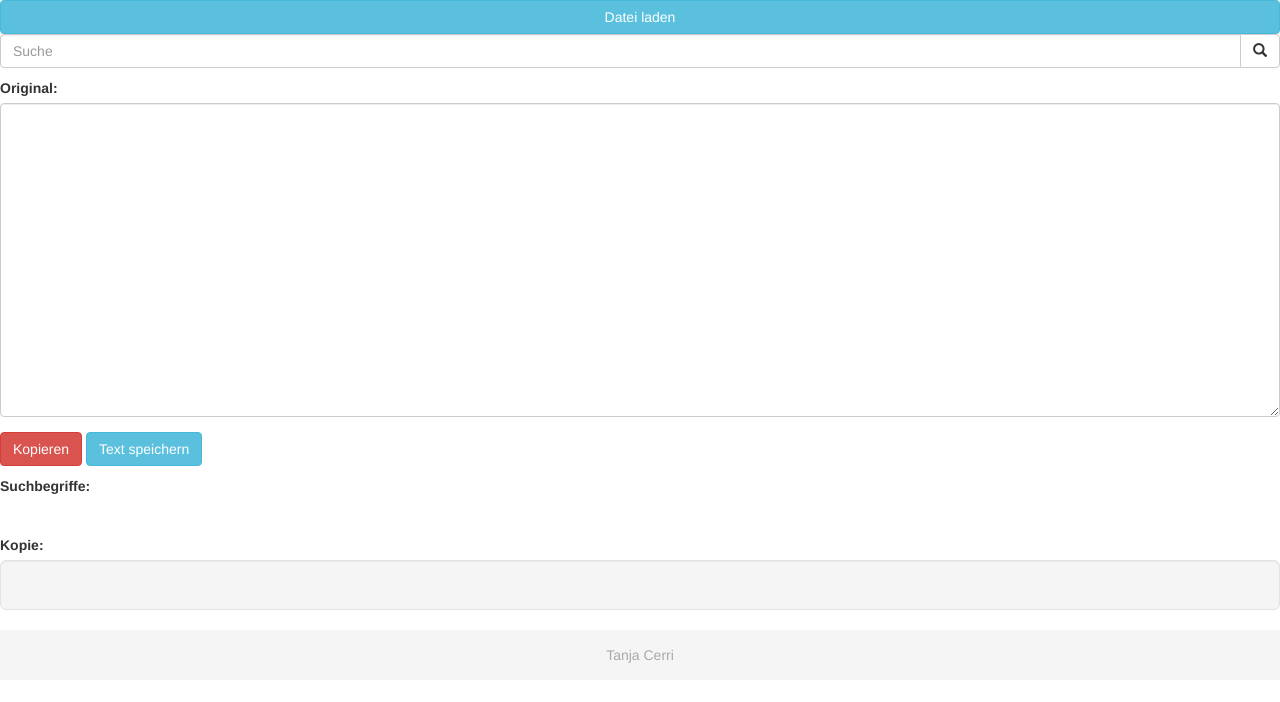
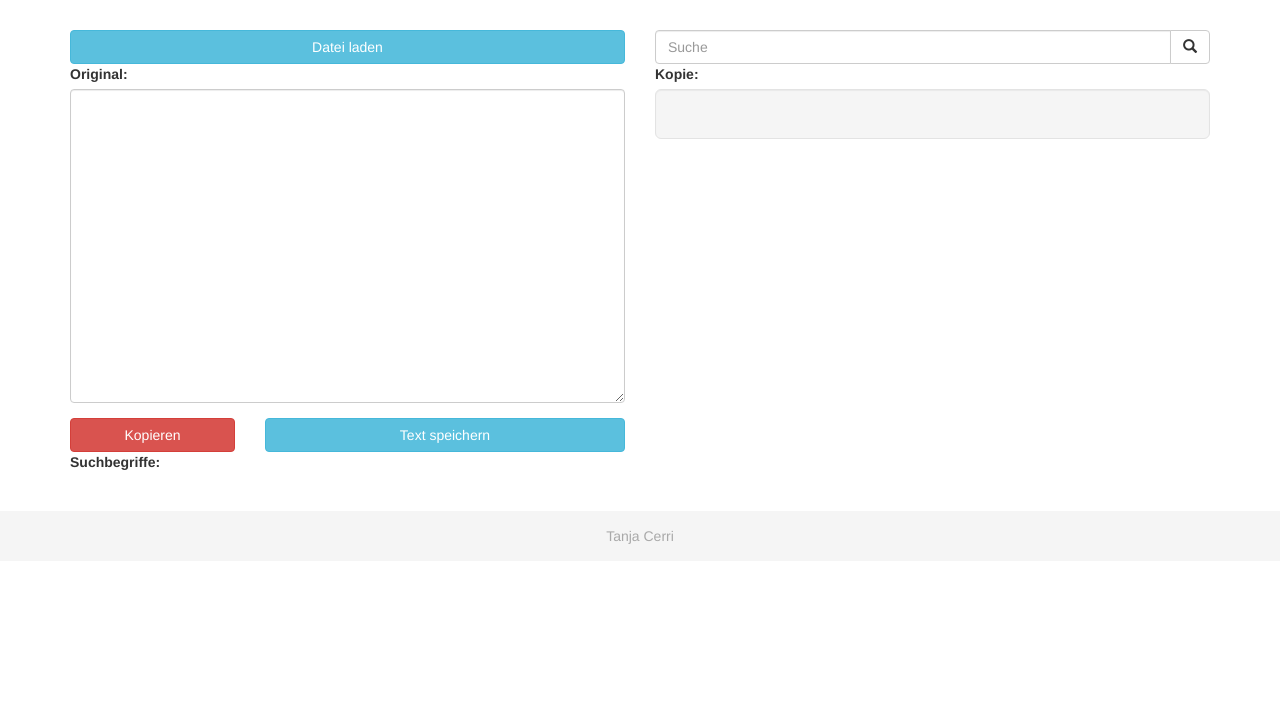
Before and after one commit to noobiba/webtech16, a PHP site: page /klausur_erster_pz/klausur1.php in a window 1280 px wide. Shown: the part 77-779 px from the top of the page. Run offline with PHP 8.4, Linux system fonts and the light colour scheme.

Commit message:
Insert grid system.

```diff
--- a/css/styles_klausur_erster_pz.css
+++ b/css/styles_klausur_erster_pz.css
@@ -5,6 +5,14 @@
 	color: #A9A9A9;
 	font-weight: bold;
 	text-align: center;
+}
+
+.wrapper{
+	margin-top: 10px;
+}
+
+.float-left{
+	float: left;
 }
 
 a,
--- a/klausur_erster_pz/klausur1.php
+++ b/klausur_erster_pz/klausur1.php
@@ -12,9 +12,17 @@
 
 		<header>WebTech-Klausur</header>
 
-			<div class="oben">
+		<div class="wrapper">
+			&nbsp;
+
+		<div class="container">
+ 		  <div class="row">
+
+		    <div class="col-sm-6 col-md-6 col-lg-6">
 		      <button a href="#" class="btn btn-info btn-block">Datei laden</button>
+		    </div>
 
+		    <div class="col-sm-6 col-md-6 col-lg-6">
 		      <form> <!-- Suchfeld -->
 					  <div class="input-group">
 					    <input type="text" class="form-control" placeholder="Suche">
@@ -26,42 +34,60 @@
 					  </div>
 					</form> <!-- Suchfeld -->
 
+		    </div>
+		  </div>
+		</div> <!-- class container -->
 
-			</div> <!-- class oben -->
 
-			<div class="main">
-				<div class="linkeseite">
-
-					<p></p>
-
+<div class="container">
+ 		  <div class="row">
+		    <div class="col-sm-6">
 		      <form>
 						<div class="form-group">
 						  <label for="original">Original:</label>
 						  <textarea class="form-control" rows="15" id="original"></textarea>
 						</div> <!-- formgroup original -->
 
-						<input type="submit" class="btn btn-danger" value="Kopieren">
-						<input type="submit" class="btn btn-info" value="Text speichern">
+						<div>
+
+						<div class="row">
+				      <div class="col-xs-3 col-sm-6 col-md-6 col-lg-4">
+				      	<input type="submit" class="btn btn-danger btn-block" value="Kopieren">
+				      </div>
+				      <div class="col-xs-9 col-sm-6 col-md-6 col-lg-8">
+				      	<input type="submit" class="btn btn-info btn-block" value="Text speichern">
+				      </div>
+					  </div>
+
+
+						</div>
 					</form>
 
-					<p></p>
+		    </div>
 
+		    <div class="col-sm-6">
+		      <label for="kopie">Kopie:</label>
+					<div class="well well-lg"></div>
+
+		    </div>
+		  </div>
+		</div>
+
+
+		<div class="container">
+ 		  <div class="row">
+		    <div class="col-sm-12">
 		      <label for="original">Suchbegriffe:</label>
+
 					<div id="suchbegriffe">
 						<input type="text" class="form-control" id="usr" value="Suchbegriffe">
 					</div>
-
-				</div> <!-- class linkeseite -->
-
-				<div class="rechteseite">
-
-					<label for="kopie">Kopie:</label>
-					<div class="well well-lg"></div>
+		    </div>
+		  </div>
+		</div>
 
 
-				</div> <!-- class rechteseite -->
-			</div> <!-- class main -->
-
+		</div> <!-- class wrapper -->
 
 
 
```
Lines whose indentation alone changed are shown as unchanged.
